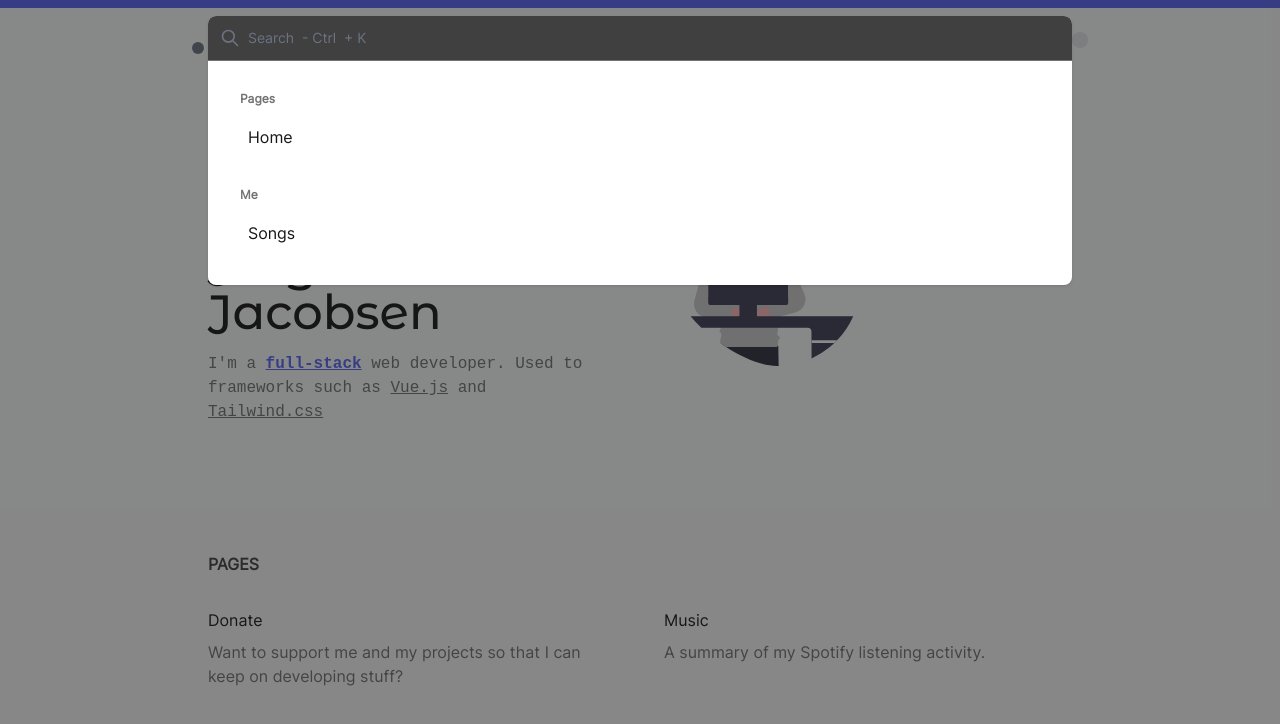
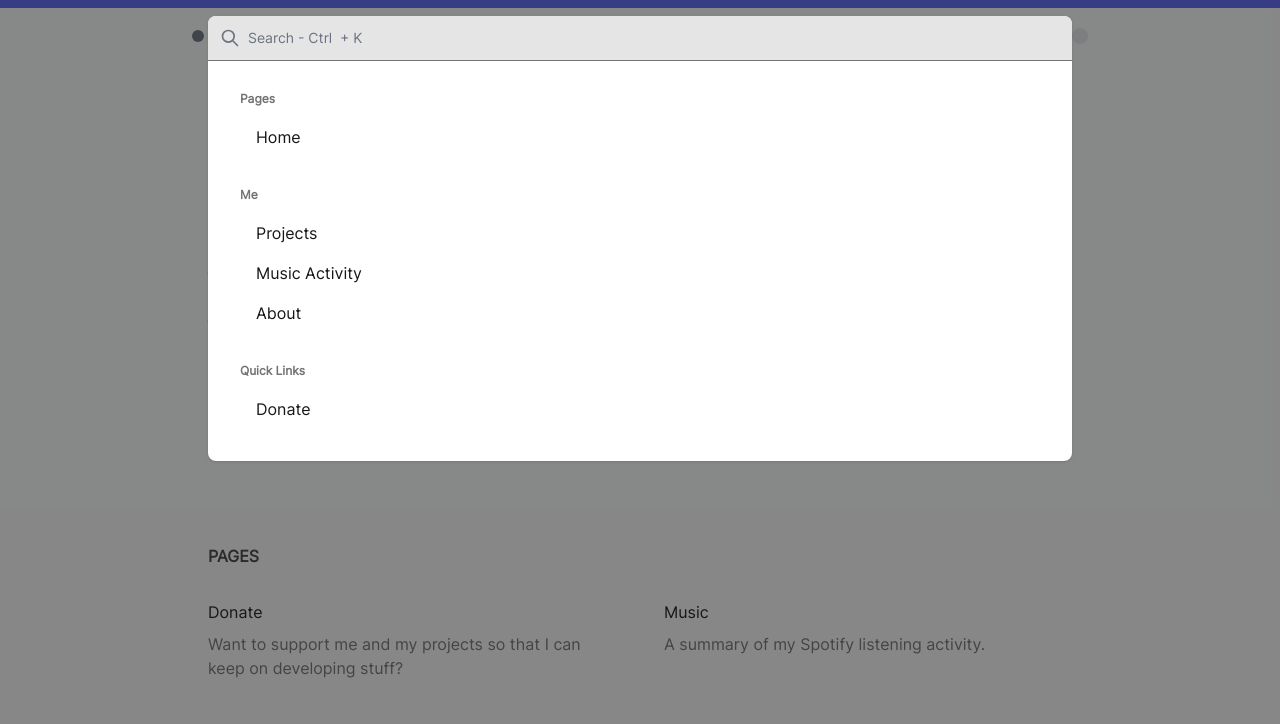
Before and after one commit to jurgenjacobsen/portfolio, a Vue app: page / in a window 1280 px wide. Both pictures are taken after a click on the link 1046 px from the left and 40 px from the top of the page. Shown: the top 724 px of the page. Built offline with nearby package versions, Linux system fonts and the light colour scheme; no server answers.

Commit message:
✨ Added pages and improved search menu performance

```diff
--- a/src/components/WebsiteNavbar.vue
+++ b/src/components/WebsiteNavbar.vue
@@ -9,10 +9,6 @@
     interface IPage {
         title: string
         href: string
-        icon: string
-        iconProps?: {
-            [key: string]: string
-        }
         category: string
     }
 
@@ -26,6 +22,7 @@
         name: 'Navbar',
         data() {
             return {
+                listener: null as any,
                 showMenu: false,
                 search: "",
                 SearchBarResults: [] as any[],
@@ -38,20 +35,56 @@
                     {
                         title: "Home",
                         href: "/",
-                        icon: "IconHome",
                         category: "pages",
                     },
                     {
-                        title: "Songs",
+                        title: "Projects",
+                        href: "/me/projects",
+                        category: "me"
+                    },
+                    {
+                        title: "Donate",
+                        href: "/me/donate",
+                        category: "ql"
+                    },
+                    {
+                        title: "Music Activity",
                         href: "/me/songs",
+                        category: "me"
+                    },
+                    {
+                        title: "About",
+                        href: "/me/about",
                         category: "me"
                     }
                 ] as IPage[],
             }
         },
         methods: {
-            openMenu() {
-                return this.showMenu = !this.showMenu;
+            toggleMenu() {
+                if (this.showMenu) {
+                    this.showMenu = false;
+                    this.listener = null;
+                    return;
+                }
+
+                this.showMenu = true;
+                this.listener = document.onclick = (e) => {
+                    let target = e.target as HTMLElement;
+
+                    let stw;
+                    try {
+                        stw = target.className.startsWith("relative");
+                    } catch (e) {
+                        stw = false;
+                    }
+
+                    if (target.id === "menu" || stw) {
+                        this.showMenu = false;
+                        this.listener = null;
+                    }
+                }
+
             },
             async UpdateSearchBarInput() {
                 await wait(100);
@@ -83,7 +116,7 @@
             document.onkeydown = (e) => {
                 if (e.key === "k" && (e.ctrlKey || e.metaKey)) {
                     e.preventDefault();
-                    this.openMenu();
+                    this.toggleMenu();
                 };
                 if (e.key === "Escape") {
                     e.preventDefault();
@@ -100,15 +133,19 @@
 
     <nav class="px-2 sm:px-4 py-2.5 select-none">
 
-    <div class="container flex flex-wrap justify-between items-center mx-auto px-44">
+    <div class="container flex flex-wrap justify-between items-center mx-auto md:px-44">
         <span class="flex items-center">
-            <span class="self-center text-xl font-semibold whitespace-nowrap dark:text-white flex items-center space-x-2 rounded-md text-neutral-500 mt-4">
-            <DiscordStatus :ShowPresence="true"></DiscordStatus> <span class="font-extra text-neutral-900 dark:text-neutral-500">Jürgen</span>
+            <span class="self-center text-xl font-semibold whitespace-nowrap dark:text-white flex items-center space-x-2 rounded-md text-neutral-500">
+                <DiscordStatus :ShowPresence="true"></DiscordStatus>
+
+                <span class="font-extra text-neutral-900 dark:text-neutral-500 cursor-pointer" onclick="location.href='/'">
+                    Jürgen
+                </span>
             </span>
         </span>
 
         <div class="flex space-x-2 items-center">
-            <a @click="openMenu" data-tooltip-target="menu-tooltip" data-tooltip-placement="bottom" class="cursor-pointer flex space-x-2 transition-colors btn items-center justify-center focus:outline-none text-gray-700 dark:text-neutral-400 rounded-full p-2 sm:w-max bg-gray-200 hover:bg-gray-200/40 dark:bg-neutral-800 dark:hover:bg-neutral-800/40">
+            <a @click="toggleMenu" data-tooltip-target="menu-tooltip" data-tooltip-placement="bottom" class="cursor-pointer flex space-x-2 transition-colors btn items-center justify-center focus:outline-none text-gray-700 dark:text-neutral-400 rounded-full p-2 sm:w-max bg-gray-200 hover:bg-gray-200/40 dark:bg-neutral-800 dark:hover:bg-neutral-800/40">
 
                 <svg xmlns="http://www.w3.org/2000/svg" fill="none" viewBox="0 0 24 24" stroke="currentColor" class="h-5 w-5">
                     <path stroke-linecap="round" stroke-linejoin="round" stroke-width="2" d="M4 6h16M4 12h16M4 18h16"></path>
@@ -116,23 +153,12 @@
 
             </a>
 
-            <div
-            id="menu-tooltip"
-            role="tooltip"
-            class="inline-block absolute invisible z-10 py-2 px-3 text-sm font-medium
-                   text-gray-800 dark:text-white bg-gray-200 rounded-lg shadow-sm
-                   tooltip dark:bg-neutral-800 opacity-0 transition-opacity
-                   duration-400">
-                ⌘/CTRL + K
-                <div class="tooltip-arrow" data-popper-arrow></div>
-            </div>
-
             <WebsiteThemeToggler></WebsiteThemeToggler>
         </div>
     </div>
     </nav>
 
-    <div v-if="showMenu" class="
+    <div v-if="showMenu" id="menu" class="
     menu overflow-y-auto overflow-x-hidden fixed top-0 right-0
     left-0 z-50 w-full md:inset-0 h-modal md:h-full bg-neutral-900/50">
 
@@ -151,13 +177,13 @@
                         </div>
 
                         <input
-                        type="search"
+
                         id="menu-search"
                         class="
                         block p-3 pl-10 w-full text-sm text-gray-900
-                        rounded-t-lg dark:placeholder-gray-400 dark:text-white bg-neutral-700
+                        rounded-t-lg dark:placeholder-gray-400 dark:text-white bg-neutral-200 dark:bg-neutral-700
                         outline-none focus:outline-none border-none focus:border-none ring-0 focus:ring-0"
-                        placeholder="Search  - Ctrl  + K"  @keydown="UpdateSearchBarInput()" required>
+                        placeholder="Search - Ctrl  + K"  @keydown="UpdateSearchBarInput()" required>
                     </div>
                 </form>
 
@@ -171,7 +197,7 @@
 
                     <div class="my-2">
                         <a v-for="(page, idx) in item.pages" :href="page.href">
-                            <div class="w-full hover:bg-neutral-700 p-2 ml-2 rounded-lg">
+                            <div class="w-full hover:bg-neutral-200  dark:hover:bg-neutral-700 py-2 px-4 ml-2 rounded-lg">
                                 {{ page.title }}
                             </div>
                         </a>
```
